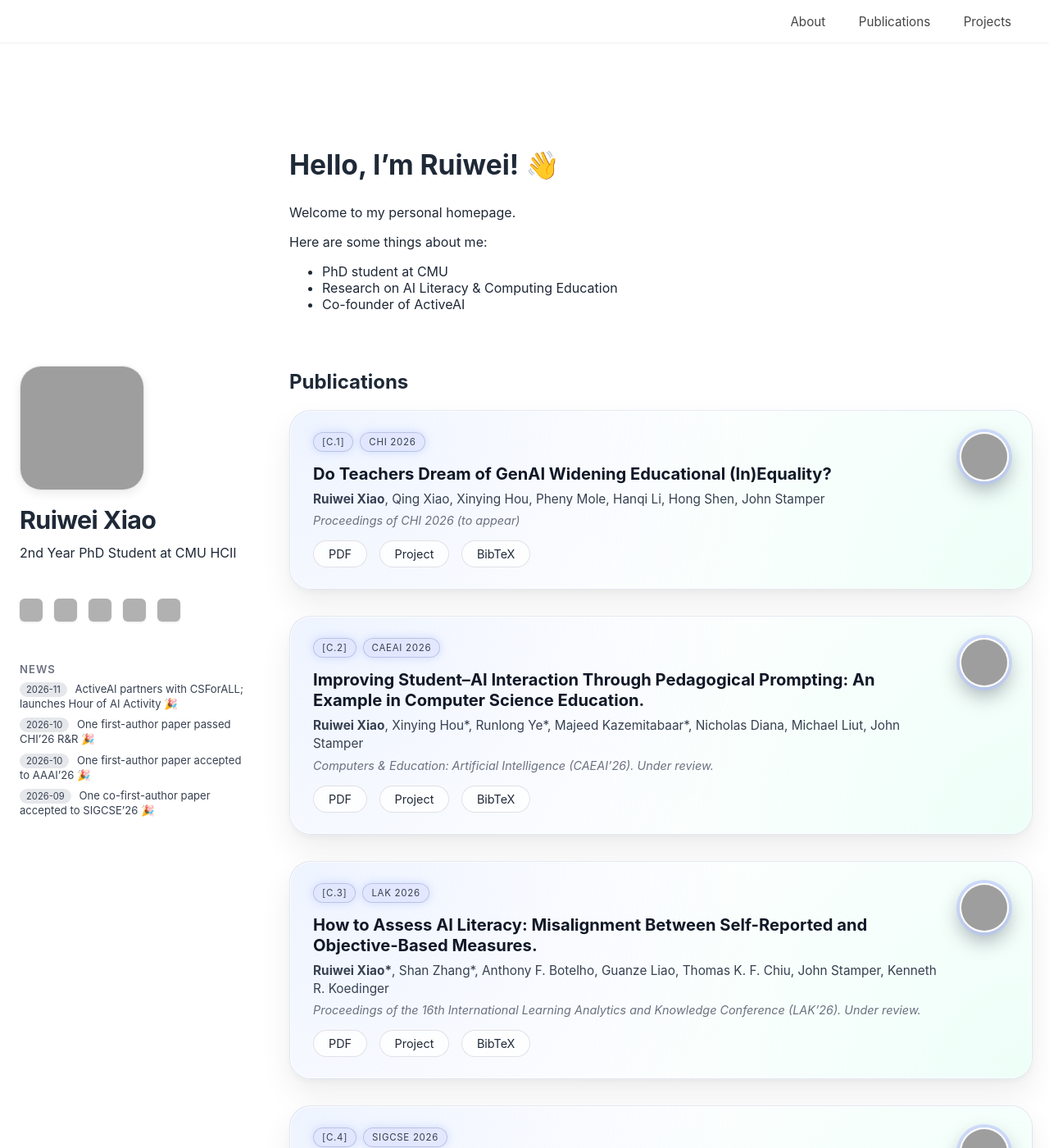
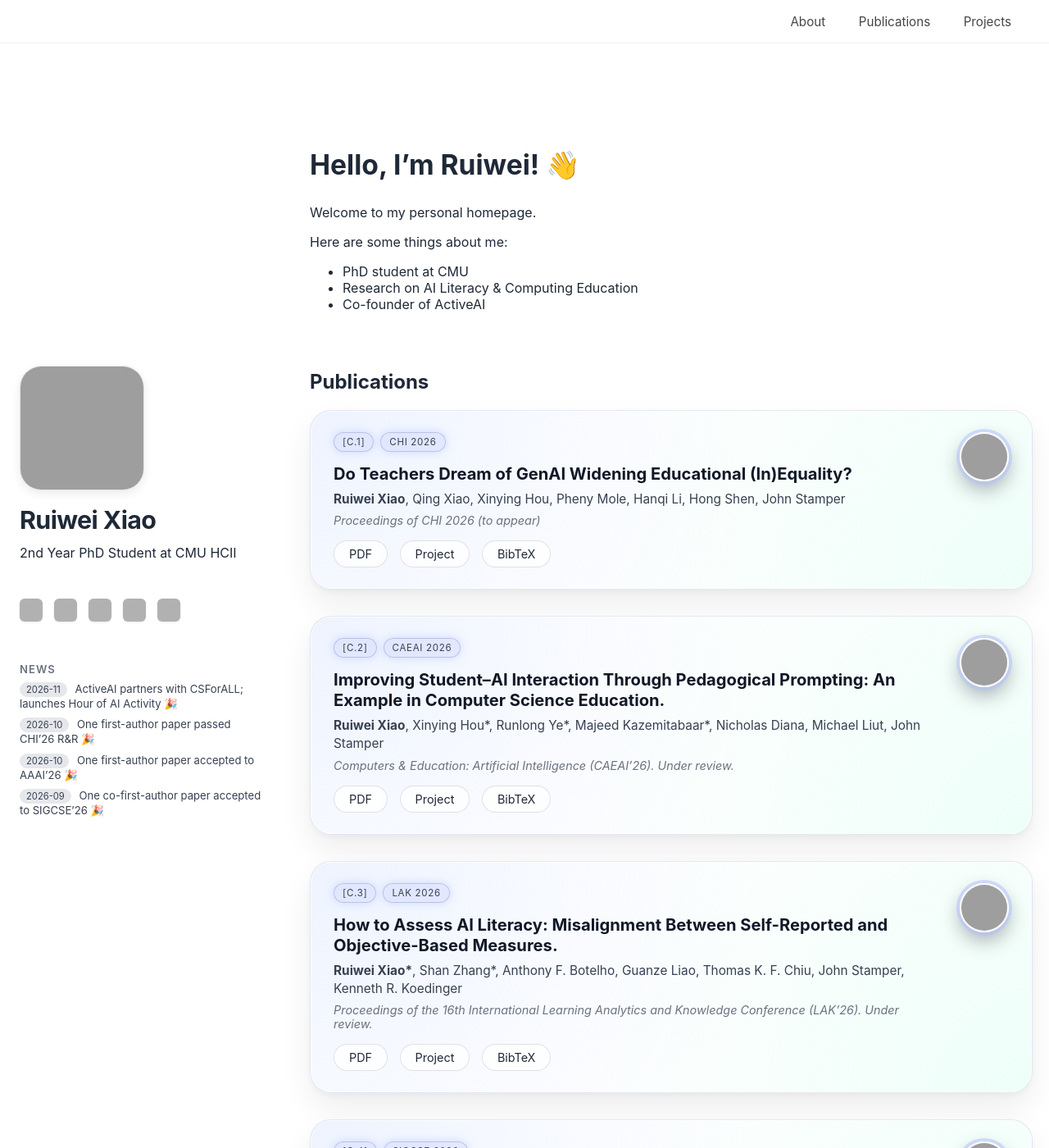
Before and after one commit to ruiwei-xiao/ruiwei-xiao.github.io, a Jekyll site: the page built from index.md, in a window 1280 px wide and 1400 px high. Shown: the whole window at 82% size. Built offline with Jekyll 4.4.1, drawn with Linux system fonts in a browser that asks for light colours; grey boxes are pictures that could not be loaded.

Commit message:
Update style.css

```diff
--- a/assets/css/style.css
+++ b/assets/css/style.css
@@ -24,7 +24,7 @@ body {
 /* ============================= */
 
 .sidebar {
-  width: 275px;
+  width: 300px;
   display: flex;
   flex-direction: column;
   gap: 18px;
```
